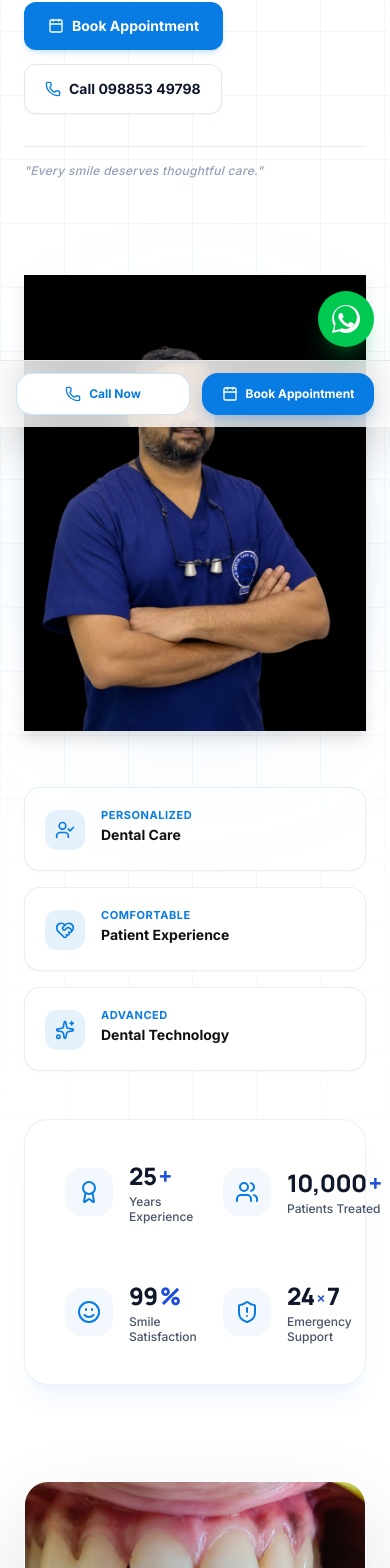
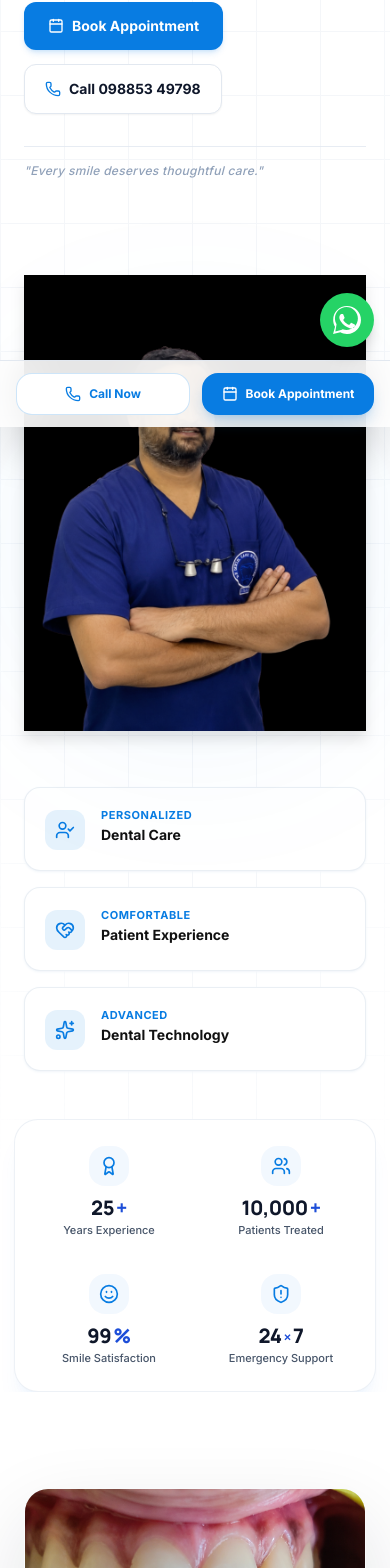
Before and after one commit to JabeerShaik786/Kiran-s-Heart-Care, a Next.js app: page / in a window 390 px wide. Shown: the part 417-1985 px from the top of the page. Built offline with nearby package versions, Linux system fonts and the light colour scheme.

Commit message:
Fix mobile 2x2 stats grid alignment, feature card max width, and clean WhatsApp floating button styling

```diff
--- a/src/components/FloatingButtons.tsx
+++ b/src/components/FloatingButtons.tsx
@@ -27,24 +27,24 @@ export default function FloatingButtons() {
         rel="noopener noreferrer"
         initial={{ scale: 0, opacity: 0 }}
         animate={{ scale: 1, opacity: 1 }}
-        transition={{ delay: 1, type: "spring", stiffness: 260, damping: 20 }}
-        whileHover={{ scale: 1.1 }}
+        transition={{ delay: 0.5, type: "spring", stiffness: 260, damping: 20 }}
+        whileHover={{ scale: 1.08 }}
         whileTap={{ scale: 0.95 }}
-        className="fixed bottom-20 right-4 sm:right-6 lg:bottom-6 lg:right-6 z-50 flex items-center justify-center w-14 h-14 bg-green-500 rounded-full shadow-xl shadow-green-500/20 text-white cursor-pointer hover:bg-green-600 transition-colors duration-200"
+        className="fixed bottom-20 right-4 sm:right-6 lg:bottom-6 lg:right-6 z-50 flex items-center justify-center w-[54px] h-[54px] bg-[#25D366] rounded-full shadow-lg shadow-black/15 text-white cursor-pointer hover:bg-[#20bd5a] transition-all duration-200"
         title="Chat on WhatsApp"
+        aria-label="Chat on WhatsApp"
       >
         <svg
-          className="w-7 h-7 fill-current"
+          className="w-7 h-7 fill-white"
           viewBox="0 0 24 24"
           xmlns="http://www.w3.org/2000/svg"
         >
           <path d="M.057 24l1.687-6.163c-1.041-1.804-1.588-3.849-1.587-5.946C.06 5.348 5.397.01 12.008.01c3.202.001 6.212 1.246 8.477 3.513 2.262 2.268 3.507 5.28 3.505 8.484-.004 6.657-5.34 11.997-11.953 11.997-2.005-.001-3.973-.502-5.724-1.457L0 24zm6.59-4.846c1.6.95 3.188 1.449 4.825 1.451 5.436 0 9.86-4.37 9.864-9.799.002-2.63-1.023-5.101-2.885-6.968C16.638 1.97 14.162.945 11.53.945c-5.423 0-9.848 4.37-9.852 9.8.001 1.724.475 3.407 1.378 4.885L2.01 21.905l6.39-1.674-.01.008c-.732-.429-1.451-.95-2.022-1.517zM18.15 15.6c-.33-.165-1.951-.963-2.251-1.073-.302-.109-.521-.165-.74.165-.219.33-.849 1.073-1.04 1.293-.191.219-.382.247-.712.082-.33-.165-1.393-.513-2.653-1.638-.98-.874-1.642-1.953-1.834-2.282-.192-.33-.02-.508.145-.671.148-.147.33-.385.495-.578.165-.192.22-.33.33-.55.11-.22.055-.412-.027-.577-.082-.165-.74-1.787-1.013-2.447-.267-.64-.539-.554-.74-.564-.191-.01-.41-.01-.63-.01-.22 0-.577.082-.88.413-.302.33-1.155 1.127-1.155 2.75 0 1.623 1.182 3.19 1.346 3.41.165.22 2.327 3.553 5.637 4.978.788.34 1.402.543 1.882.697.791.251 1.512.215 2.081.129.635-.096 1.951-.797 2.225-1.568.275-.77.275-1.43.192-1.568-.083-.138-.303-.22-.633-.385z" />
         </svg>
-        <span className="absolute inset-0 bg-green-400 rounded-full animate-ping -z-10 opacity-30" />
       </motion.a>
 
       {/* Sticky Call & Book Buttons on Mobile Only */}
-      <div className="lg:hidden fixed bottom-0 left-0 right-0 z-40 bg-white/80 backdrop-blur-xl border-t border-borders px-4 py-3 flex gap-3 shadow-2xl">
+      <div className="lg:hidden fixed bottom-0 left-0 right-0 z-40 bg-white/90 backdrop-blur-xl border-t border-borders px-4 py-3 flex gap-3 shadow-2xl">
         <a
           href="tel:09885349798"
           className="flex-1 flex items-center justify-center gap-2 py-3 bg-white border border-primary/20 text-primary font-bold text-xs rounded-2xl hover:bg-primary/5 active:bg-primary/10 transition-all duration-200"
--- a/src/components/Hero.tsx
+++ b/src/components/Hero.tsx
@@ -187,7 +187,7 @@ export default function Hero() {
             variants={rightStackVariant}
             initial="hidden"
             animate="visible"
-            className="lg:col-span-3 flex flex-col gap-4 self-center py-6"
+            className="lg:col-span-3 flex flex-col gap-4 self-center py-6 w-full max-w-md mx-auto lg:max-w-none"
           >
             {/* Information Block 1 */}
             <motion.div
--- a/src/components/TrustBar.tsx
+++ b/src/components/TrustBar.tsx
@@ -68,8 +68,8 @@ function CountUp({ to, duration = 2 }: { to: number; duration?: number }) {
 
 export default function TrustBar() {
   return (
-    <section className="w-full relative z-20 px-6 md:px-12 -mt-10 max-w-[1440px] mx-auto">
-      <div className="w-full grid grid-cols-2 lg:grid-cols-4 gap-6 p-6 md:p-8 rounded-3xl bg-white shadow-xl shadow-primary/5 border border-borders/60">
+    <section className="w-full relative z-20 px-3.5 sm:px-6 md:px-12 -mt-10 max-w-[1440px] mx-auto overflow-hidden">
+      <div className="w-full grid grid-cols-2 lg:grid-cols-4 gap-3 sm:gap-6 p-3.5 sm:p-6 md:p-8 rounded-3xl bg-white shadow-xl shadow-primary/5 border border-borders/60">
         {STATS.map((stat, idx) => {
           const IconComponent = stat.icon;
           return (
@@ -80,18 +80,18 @@ export default function TrustBar() {
               viewport={{ once: true, margin: "-50px" }}
               transition={{ duration: 0.6, delay: idx * 0.1, ease: "easeOut" }}
               whileHover={{ y: -4 }}
-              className={`flex items-center gap-4 p-4 md:p-6 rounded-2xl transition-all duration-300 hover:bg-slate-50/50 ${
+              className={`flex flex-col sm:flex-row items-center text-center sm:text-left gap-2 sm:gap-4 p-3 sm:p-5 md:p-6 rounded-2xl transition-all duration-300 hover:bg-slate-50/50 min-w-0 ${
                 idx !== STATS.length - 1 ? "lg:border-r border-borders/60" : ""
               }`}
             >
-              <div className="w-12 h-12 rounded-2xl bg-primary/5 text-primary flex items-center justify-center shrink-0">
-                <IconComponent className="w-6 h-6" />
+              <div className="w-10 h-10 sm:w-12 sm:h-12 rounded-2xl bg-primary/5 text-primary flex items-center justify-center shrink-0">
+                <IconComponent className="w-5 h-5 sm:w-6 sm:h-6" />
               </div>
-              <div className="flex flex-col">
-                <div className="font-heading font-extrabold text-2xl md:text-3xl text-dark-text tracking-tight flex items-baseline">
+              <div className="flex flex-col items-center sm:items-start min-w-0 w-full">
+                <div className="font-heading font-extrabold text-xl sm:text-2xl md:text-3xl text-dark-text tracking-tight flex items-baseline whitespace-nowrap">
                   {stat.id === 4 ? (
                     <span>
-                      24<span className="text-secondary text-lg font-semibold mx-0.5">×</span>7
+                      24<span className="text-secondary text-base sm:text-lg font-semibold mx-0.5">×</span>7
                     </span>
                   ) : (
                     <>
@@ -100,7 +100,7 @@ export default function TrustBar() {
                     </>
                   )}
                 </div>
-                <span className="text-xs md:text-sm font-medium text-gray-text mt-0.5 leading-tight">
+                <span className="text-[11px] sm:text-xs md:text-sm font-medium text-gray-text mt-0.5 leading-tight text-center sm:text-left">
                   {stat.label}
                 </span>
               </div>
```
